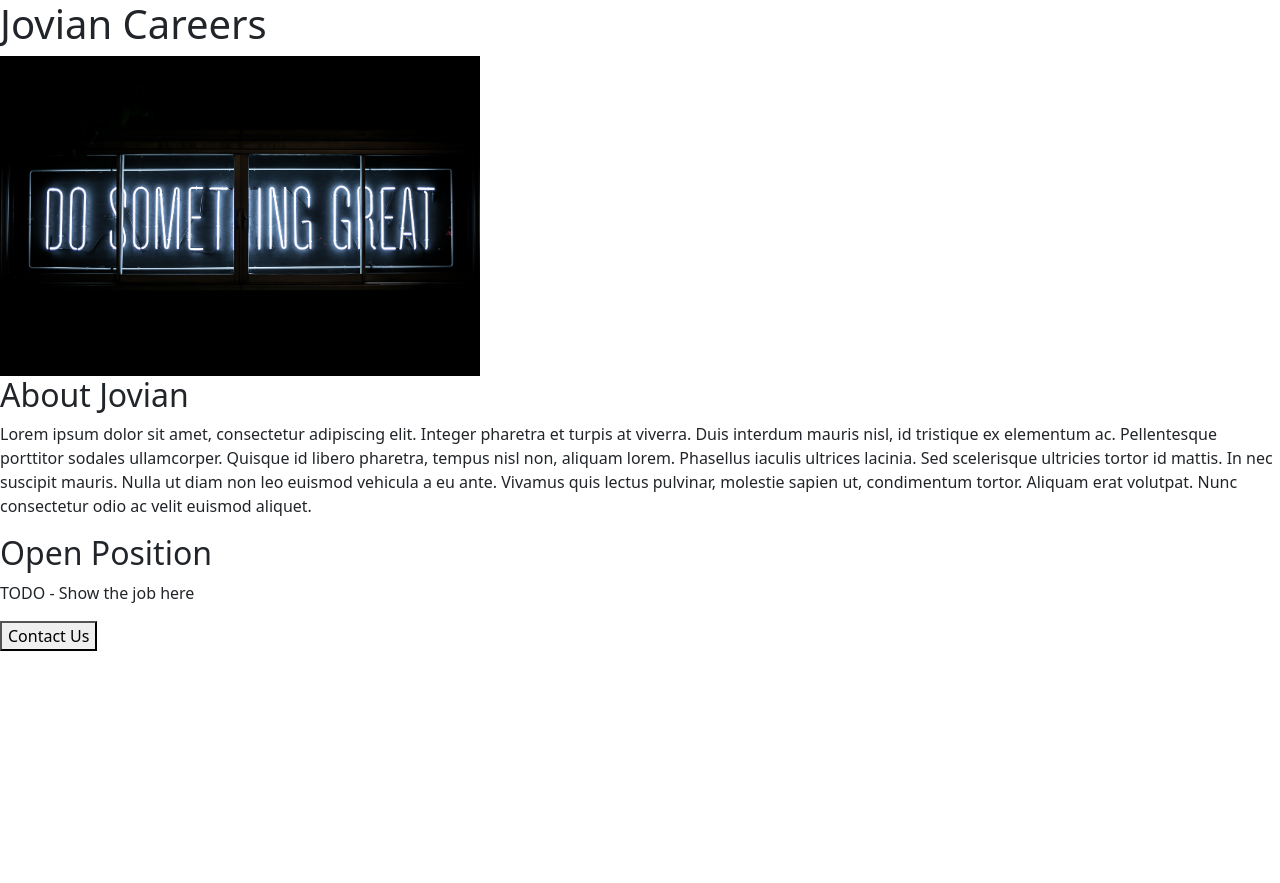
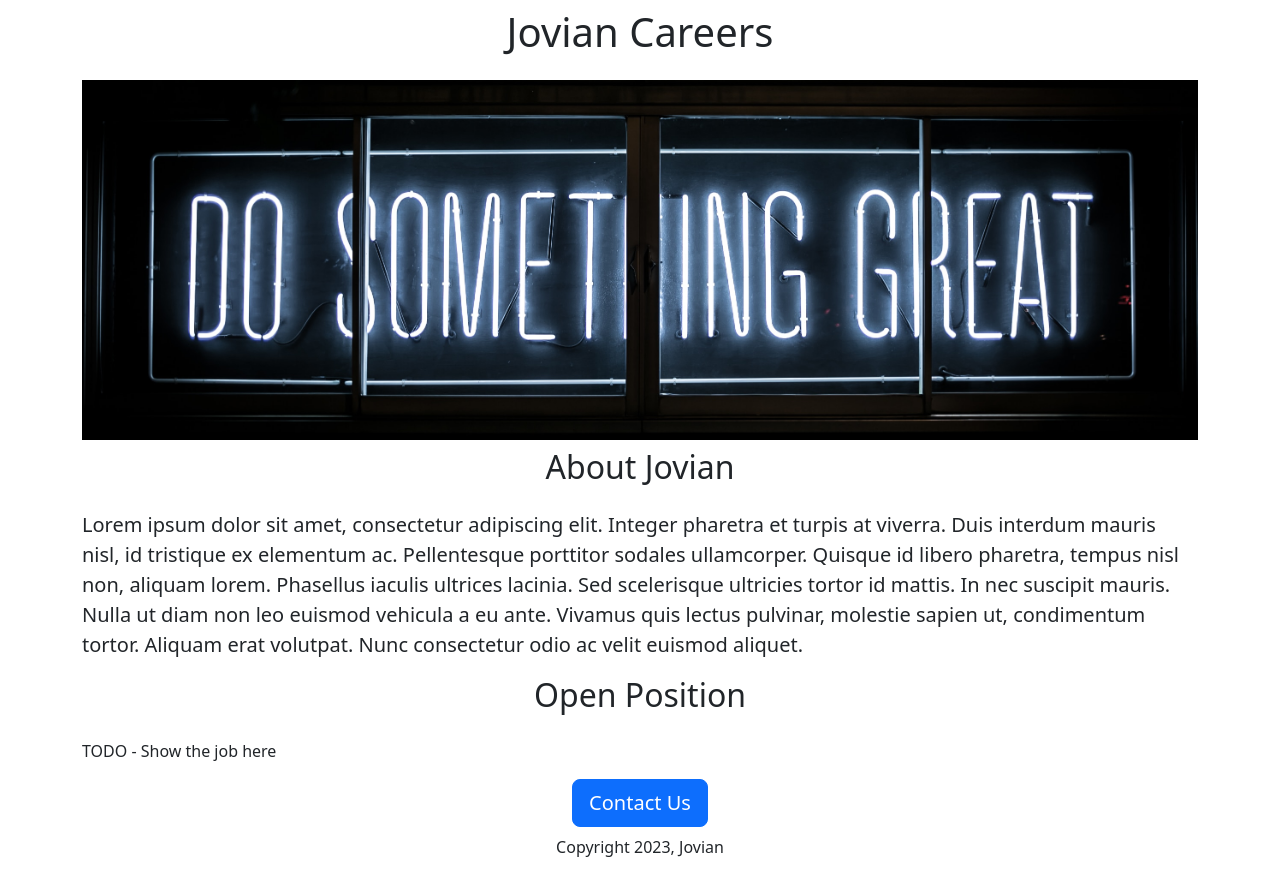
Before and after one commit to dk7cat/flask-tutorial-website, a Flask app: page / in a window 1280 px wide. Before the commit the page ends 651 px from the top, so only its background shows below. Run offline with Flask 3, Linux system fonts and the light colour scheme.

Commit message:
customization layout home.html

```diff
--- a/templates/home.html
+++ b/templates/home.html
@@ -5,13 +5,20 @@
         <meta charset="utf-8">
         <meta name="viewport" content="width=device-width, initial-scale=1">
         <link href="https://cdn.jsdelivr.net/npm/bootstrap@5.3.0/dist/css/bootstrap.min.css" rel="stylesheet" integrity="sha384-9ndCyUaIbzAi2FUVXJi0CjmCapSmO7SnpJef0486qhLnuZ2cdeRhO02iuK6FUUVM" crossorigin="anonymous">
+        <style>
+            #banner {
+                height: 360px;
+                width: 100%;
+                object-fit: cover;
+            }
+        </style>
     </head>
     <body>
-        <div id="container">
-            <h1>Jovian Careers</h1>
-            <img src="static/banner.jpg" height="320">
-            <h2>About Jovian</h2>
-            <p>
+        <div class="container">
+            <h1 class="text-center mt-2 mb-4">Jovian Careers</h1>
+            <img class="img-fluid" id="banner" src="static/banner.jpg" height="320">
+            <h2 class="text-center mt-2 mb-4">About Jovian</h2>
+            <p class="lead">
                 Lorem ipsum dolor sit amet, consectetur adipiscing elit.
                 Integer pharetra et turpis at viverra. Duis interdum mauris nisl, id tristique ex elementum ac.
                 Pellentesque porttitor sodales ullamcorper. Quisque id libero pharetra, tempus nisl non, aliquam lorem.
@@ -19,10 +26,11 @@
                 Nulla ut diam non leo euismod vehicula a eu ante. Vivamus quis lectus pulvinar, molestie sapien ut,
                 condimentum tortor. Aliquam erat volutpat. Nunc consectetur odio ac velit euismod aliquet.
             </p>
-            <h2>Open Position</h2>
+            <h2 class="text-center mt-2 mb-4">Open Position</h2>
             <p>TODO - Show the job here</p>
-            <div>
-                <button>Contact Us</button>
+            <div class="text-center">
+                <button class="btn btn-primary btn-lg">Contact Us</button>
+                <p class="mt-2 mb-4">Copyright 2023, Jovian</p>
             </div>
         </div>
     </body>
```
